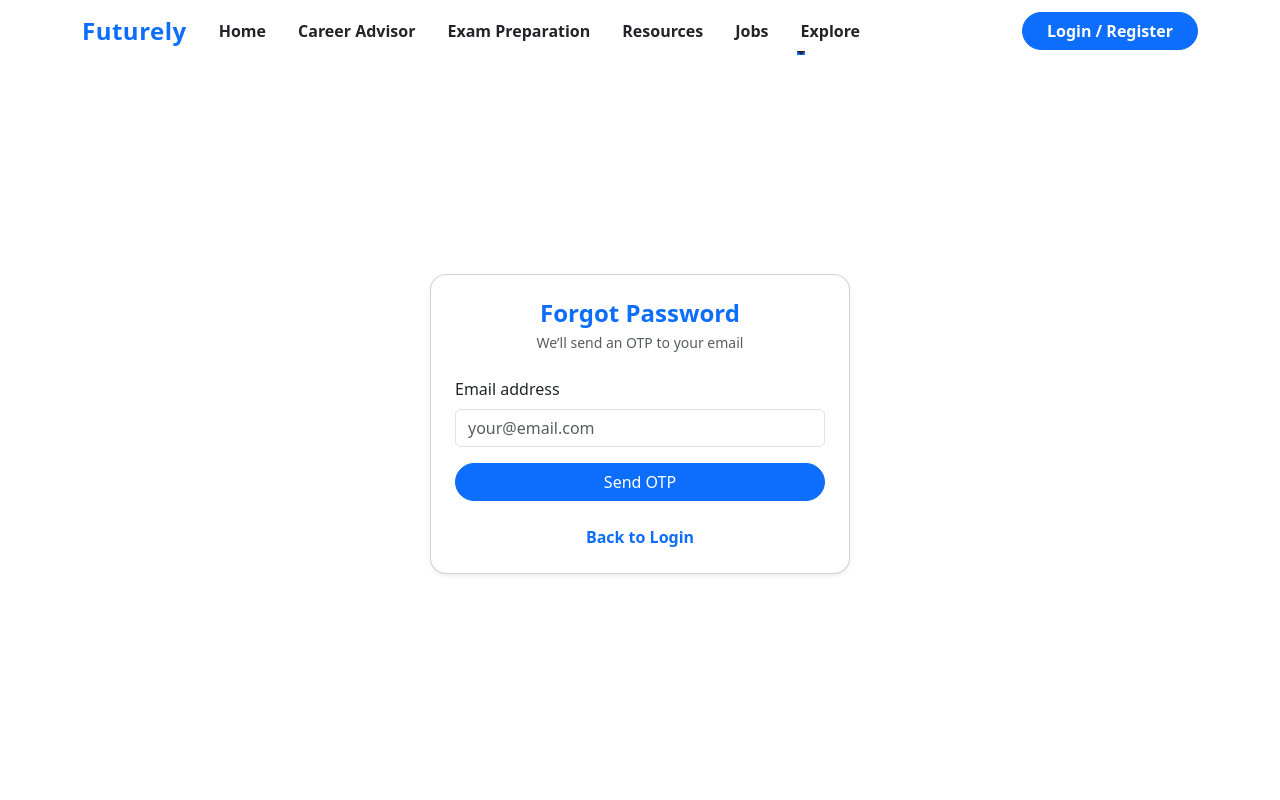
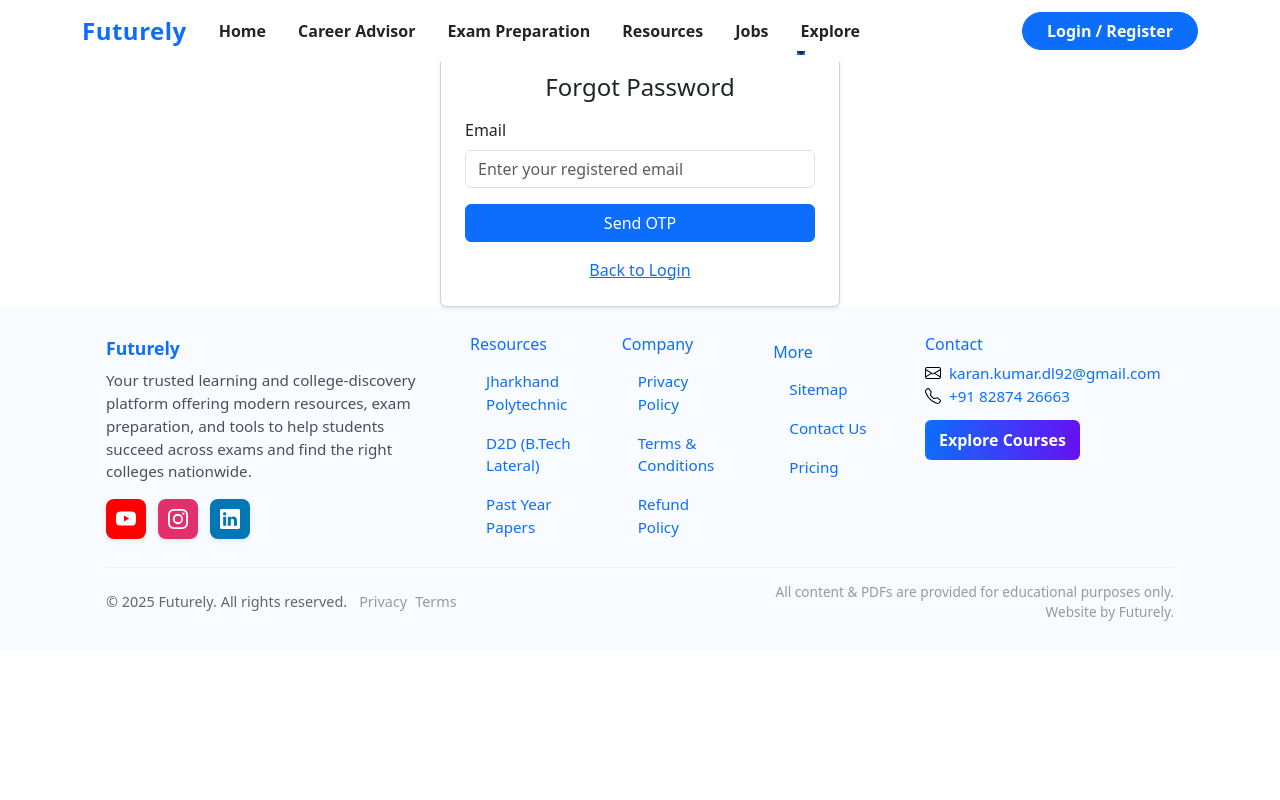
Before and after one commit to Karan123457/NextGenZ, a React (Create React App) app: page /forgot-password in a window 1280 px wide. Shown: the top 800 px of the page. Built offline with nearby package versions, Linux system fonts and the light colour scheme.

Commit message:
Update ForgotPassword.js

```diff
--- a/src/Pages/ForgotPassword.js
+++ b/src/Pages/ForgotPassword.js
@@ -1,5 +1,5 @@
 import { useState } from "react";
-import { Container, Card, Button, Form, Alert } from "react-bootstrap";
+import { Container, Card, Button, Form } from "react-bootstrap";
 import { Link } from "react-router-dom";
 
 const API_BASE = "https://futurely-backend.onrender.com/api";
@@ -15,7 +15,7 @@ export default function ForgotPassword() {
 
   /* ================= SEND OTP ================= */
   const sendOTP = async () => {
-    if (loading) return;
+  if (loading) return; // ✅ prevent multiple clicks
 
   setError("");
   setMessage("");
@@ -29,9 +29,12 @@ export default function ForgotPassword() {
     });
 
     const data = await res.json();
-      if (!res.ok) throw new Error(data.message);
 
-      setMessage("If the email exists, OTP has been sent.");
+    if (!res.ok) {
+      throw new Error(data.message);
+    }
+
+    setMessage("If the email exists, OTP has been sent");
     setStep(2);
   } catch (err) {
     setError(err.message);
@@ -39,6 +42,7 @@ export default function ForgotPassword() {
     setLoading(false);
   }
 };
+
 
   /* ================= RESET PASSWORD ================= */
   const resetPassword = async () => {
@@ -49,7 +53,7 @@ export default function ForgotPassword() {
   setLoading(true);
 
   if (newPassword.length < 6) {
-      setError("Password must be at least 6 characters.");
+    setError("Password must be at least 6 characters");
     setLoading(false);
     return;
   }
@@ -62,7 +66,10 @@ export default function ForgotPassword() {
     });
 
     const data = await res.json();
-      if (!res.ok) throw new Error(data.message);
+
+    if (!res.ok) {
+      throw new Error(data.message);
+    }
 
     setMessage("Password reset successful. You can login now.");
     setOtp("");
@@ -74,46 +81,42 @@ export default function ForgotPassword() {
   }
 };
 
+
   return (
-    <Container className="d-flex align-items-center justify-content-center" style={{ minHeight: "100vh" }}>
-      <Card className="p-4 shadow-sm rounded-4" style={{ maxWidth: "420px", width: "100%" }}>
-        <h4 className="text-center fw-bold text-primary mb-1">
-          Forgot Password
-        </h4>
-        <p className="text-center text-muted small mb-4">
-          {step === 1 ? "We’ll send an OTP to your email" : "Verify OTP & set a new password"}
-        </p>
+    <Container className="mt-5 d-flex justify-content-center">
+      <Card className="p-4 shadow-sm" style={{ width: "400px" }}>
+        <h4 className="mb-3 text-center">Forgot Password</h4>
 
         {/* STEP 1 – EMAIL */}
         {step === 1 && (
           <>
             <Form.Group className="mb-3">
-              <Form.Label>Email address</Form.Label>
+              <Form.Label>Email</Form.Label>
               <Form.Control
                 type="email"
-                placeholder="your@email.com"
+                placeholder="Enter your registered email"
                 value={email}
                 onChange={(e) => setEmail(e.target.value)}
               />
             </Form.Group>
 
             <Button
-              className="w-100 rounded-pill"
+              className="w-100"
               onClick={sendOTP}
               disabled={loading}
             >
-              {loading ? "Sending OTP..." : "Send OTP"}
+              {loading ? "Sending..." : "Send OTP"}
             </Button>
           </>
         )}
 
-        {/* STEP 2 – OTP + PASSWORD */}
+        {/* STEP 2 – OTP + NEW PASSWORD */}
         {step === 2 && (
           <>
             <Form.Group className="mb-3">
               <Form.Label>OTP</Form.Label>
               <Form.Control
-                placeholder="Enter 6-digit OTP"
+                placeholder="Enter OTP"
                 value={otp}
                 onChange={(e) => setOtp(e.target.value)}
               />
@@ -123,7 +126,7 @@ export default function ForgotPassword() {
               <Form.Label>New Password</Form.Label>
               <Form.Control
                 type="password"
-                placeholder="Minimum 6 characters"
+                placeholder="Enter new password"
                 value={newPassword}
                 onChange={(e) => setNewPassword(e.target.value)}
               />
@@ -131,7 +134,7 @@ export default function ForgotPassword() {
 
             <Button
               variant="success"
-              className="w-100 rounded-pill"
+              className="w-100"
               onClick={resetPassword}
               disabled={loading}
             >
@@ -140,14 +143,12 @@ export default function ForgotPassword() {
           </>
         )}
 
-        {/* FEEDBACK */}
-        {error && <Alert variant="danger" className="mt-3">{error}</Alert>}
-        {message && <Alert variant="success" className="mt-3">{message}</Alert>}
+        {/* MESSAGES */}
+        {error && <div className="text-danger mt-3">{error}</div>}
+        {message && <div className="text-success mt-3">{message}</div>}
 
-        <div className="text-center mt-4">
-          <Link to="/" className="text-decoration-none fw-semibold text-primary">
-            Back to Login
-          </Link>
+        <div className="text-center mt-3">
+          <Link to="/">Back to Login</Link>
         </div>
       </Card>
     </Container>
```
Lines whose indentation alone changed are shown as unchanged.
